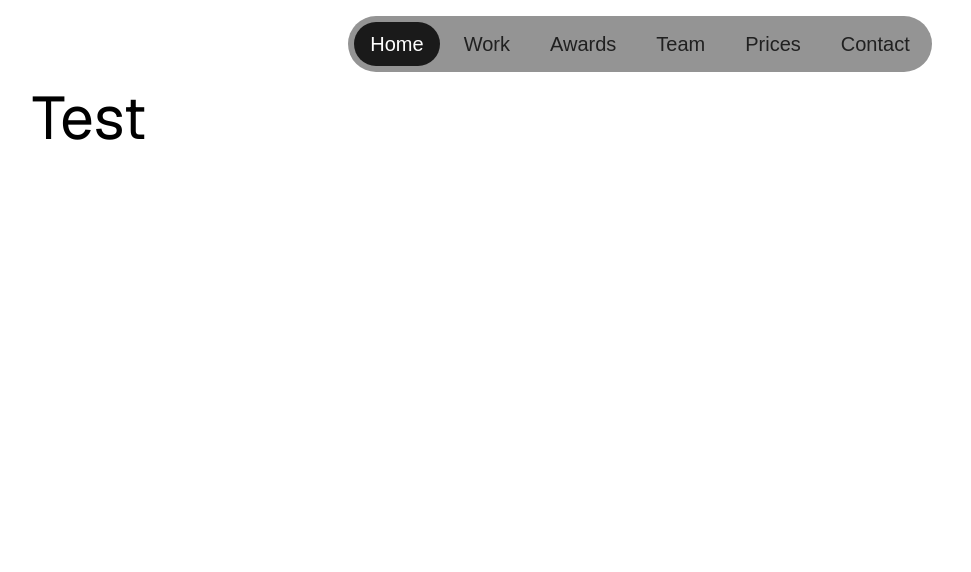
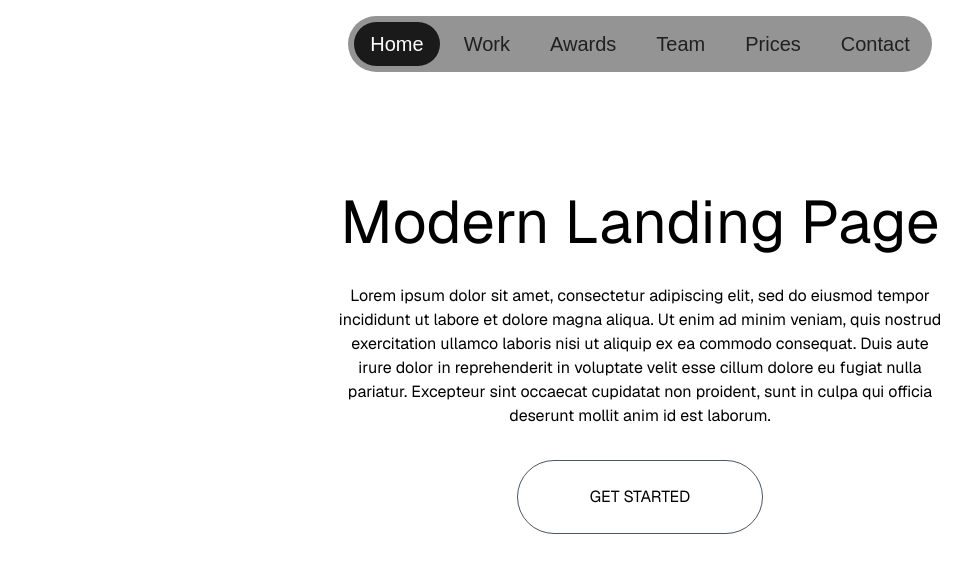
Before and after one commit to sergiomb04/testings-web, a Next.js app: page / in a window 1280 px wide. Shown: the top 572 px of the page, without its empty margins (0-971 px from the left). Built offline with nearby package versions, Linux system fonts and the light colour scheme.

Commit message:
start LandingHome

```diff
--- /dev/null
+++ b/src/app/components/landing/GetStartedButton.jsx
@@ -0,0 +1,14 @@
+'use client'
+
+export default function GetStartedButton() {
+    return (
+        <a href="/work"
+        className="rounded-full border-gray-600 mt-8 p-6 border-1 w-max px-18 m-auto
+        transform transition-transform duration-200 hover:scale-105">
+            <button
+                className=" cursor-pointer">
+                GET STARTED
+            </button>
+        </a>
+    )
+}
--- a/src/app/components/landing/LandingHome.jsx
+++ b/src/app/components/landing/LandingHome.jsx
@@ -0,0 +1,19 @@
+import GetStartedButton from "@/app/components/landing/GetStartedButton";
+
+export default function LandingHome() {
+    return (
+        <div className="flex justify-center align-middle items-center my-30">
+            <div className="flex flex-col justify-center text-center w-1/2">
+                <h1 className="mb-8">Modern Landing Page</h1>
+                <p>Lorem ipsum dolor sit amet, consectetur adipiscing elit, sed do eiusmod tempor incididunt ut labore
+                    et dolore magna aliqua. Ut enim ad minim veniam, quis nostrud exercitation ullamco laboris nisi ut
+                    aliquip ex ea commodo consequat. Duis aute irure dolor in reprehenderit in voluptate velit esse
+                    cillum dolore eu fugiat nulla pariatur. Excepteur sint occaecat cupidatat non proident, sunt in
+                    culpa qui officia deserunt mollit anim id est laborum.
+                </p>
+
+                <GetStartedButton />
+            </div>
+        </div>
+    )
+}
--- a/src/app/page.js
+++ b/src/app/page.js
@@ -1,7 +1,9 @@
+import LandingHome from "@/app/components/landing/LandingHome";
+
 export default function Home() {
     return (
         <div>
-            <h1>Test</h1>
+            <LandingHome />
         </div>
     );
 }
```
